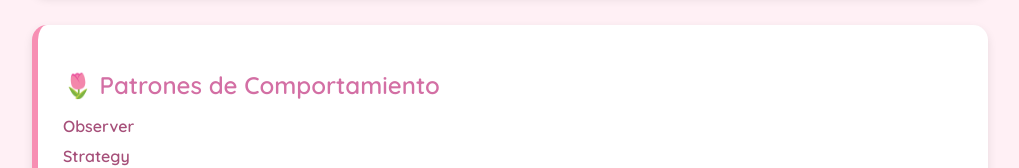
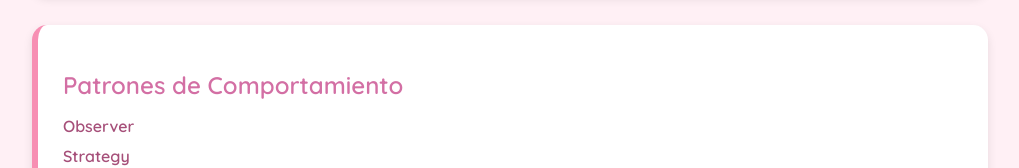
Before and after one commit to vzavna/mp, a plain HTML site: page index.html in a window 1280 px wide. Shown: the part 876-1044 px from the top of the page, without its empty margins (130-1149 px from the left). Drawn offline with Linux system fonts and the light colour scheme.

Commit message:
index.html

```diff
--- a/index.html
+++ b/index.html
@@ -108,7 +108,7 @@
   </div>
 
   <div class="seccion">
-    <h2>🌷 Patrones de Comportamiento</h2>
+    <h2>Patrones de Comportamiento</h2>
     <ul>
       <li><a href="Ejemplos/Observer.zip">Observer</a></li>
       <li><a href="Ejemplos/Strategy.zip">Strategy</a></li>
```
